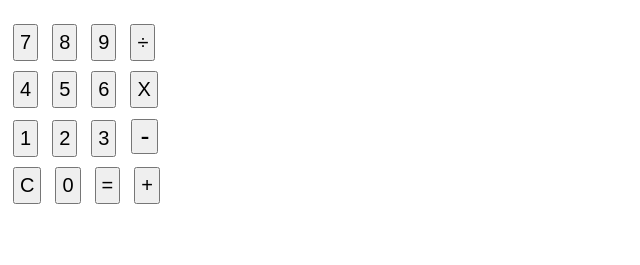
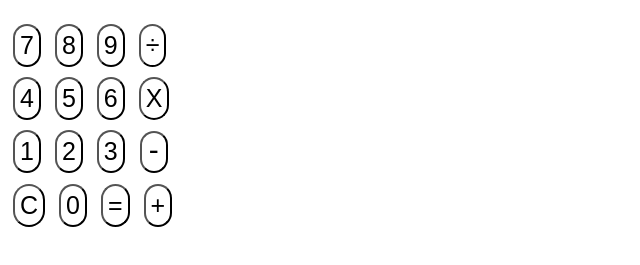
Before and after one commit to thomasgilmore/calculator, a plain HTML site: page index.html in a window 1280 px wide. Shown: the part 61-326 px from the top of the page, without its empty margins (0-640 px from the left). Drawn offline with Linux system fonts and the light colour scheme.

Commit message:
calculator

```diff
--- a/style.css
+++ b/style.css
@@ -1,5 +1,7 @@
 button {
-    font-size: 20px;
+    background-color: white;
+    border-radius: 25px;
+    font-size: 25px;
     padding: 5px;
     margin: 5px;
 }
@@ -10,7 +12,7 @@ button {
 }
 
 .subtractButton {
-    font-size: 27px;
+    font-size: 30px;
     margin: 6px;
-    padding: 0 7px;
+    padding: 0 7px 4px 7px;
 }
```
